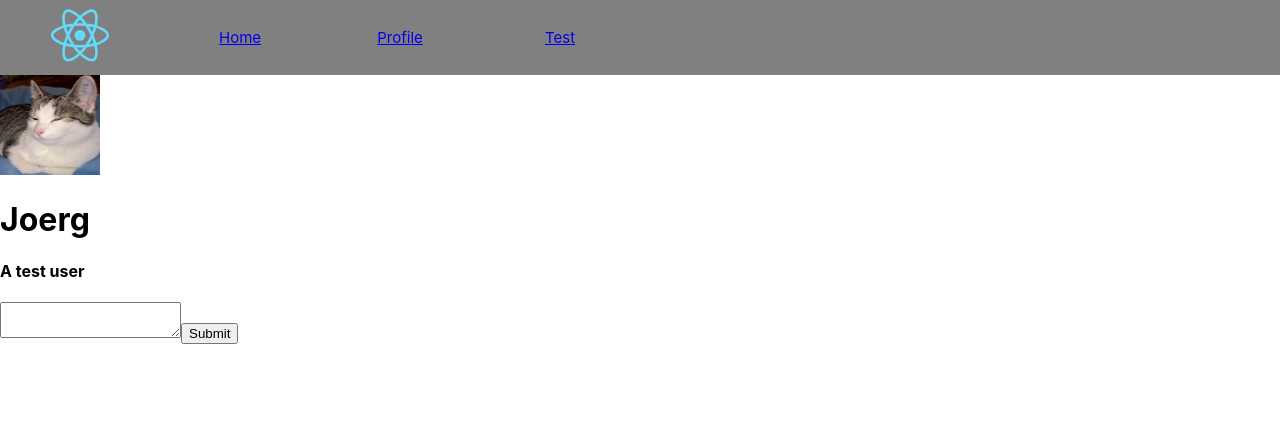
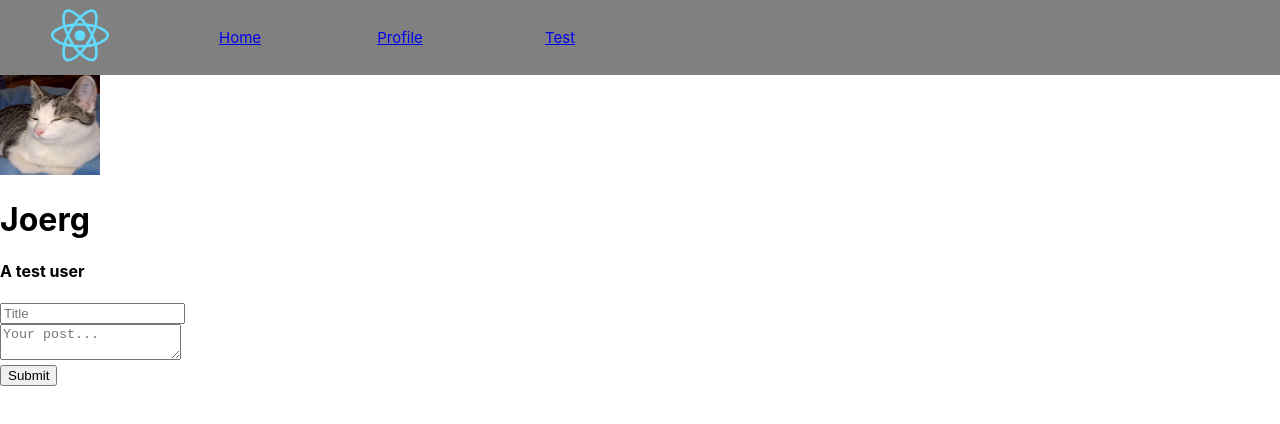
Before and after one commit to JoergSchmid/AlgoSocial, a React (Create React App) app: page / in a window 1280 px wide. Shown: the top 424 px of the page. Built offline with nearby package versions, Linux system fonts and the light colour scheme.

Commit message:
Add title to posts.

```diff
--- a/src/Profile/Post/Post.tsx
+++ b/src/Profile/Post/Post.tsx
@@ -1,5 +1,10 @@
-export default function Post(props: {message: string}) {
+import { postType } from "../Profile";
+
+export default function Post(props: {post: postType}) {
     return (
-        <p>{props.message}</p>
+        <>
+            <h2>{props.post.title}</h2>
+            <h4>{props.post.message}</h4>
+        </>
     );
 }
--- a/src/Profile/Post/PostTimeline.tsx
+++ b/src/Profile/Post/PostTimeline.tsx
@@ -1,11 +1,10 @@
+import { postType } from "../Profile";
 import Post from "./Post";
 
-type postsProp = {
-    posts: string[];
+export default function PostTimeline(props: {posts: postType[]}) {
+    return <> {
+        props.posts.map(post => {
+            return <Post post={post}/>;
+        })
+    }</>
 }
-
-export default function PostTimeline(props: postsProp) {
-    return <>{props.posts.map((post: string) => {
-        return (<Post message={post} />);
-    })}</>
-}
--- a/src/Profile/PostInput.tsx
+++ b/src/Profile/PostInput.tsx
@@ -1,23 +1,30 @@
 import { useState } from "react";
+import { postType } from "./Profile";
 
-type submitPostProp = {
-    submitPost: (text: string) => void;
+type submitPostProps = {
+    submitPost: (post: postType) => void;
 }
 
-export default function PostInput(submitPost: submitPostProp) {
-    const [textAreaValue, setTextAreaValue] = useState("")
-    const handleChange = (event: any) => {
-        setTextAreaValue(event.target.value);
+export default function PostInput(props: submitPostProps) {
+    const [titleValue, setTitleValue] = useState("")
+    const [messageValue, setMessageValue] = useState("")
+    const handleTitleChange = (event: any) => {
+        setTitleValue(event.target.value);
+    };
+    const handleMessageChange = (event: any) => {
+        setMessageValue(event.target.value);
     };
 
     return (
         <>
             <form onSubmit={(event) => {
-                submitPost.submitPost(textAreaValue);
+                props.submitPost({title: titleValue, message: messageValue});
                 event.preventDefault();
-                setTextAreaValue("");
+                setTitleValue("");
+                setMessageValue("");
                 }}>
-                <textarea value={textAreaValue} onChange={handleChange}></textarea>
+                <input type="text" value={titleValue} placeholder="Title" onChange={handleTitleChange}></input><br/>
+                <textarea value={messageValue} placeholder="Your post..." onChange={handleMessageChange}></textarea><br/>
                 <input type="submit" value={"Submit"}></input>
             </form>
 
--- a/src/Profile/Profile.tsx
+++ b/src/Profile/Profile.tsx
@@ -4,15 +4,16 @@ import PostTimeline from "./Post/PostTimeline"
 import pic from "../static/images/Joerg.jpg"
 import { User } from "../App";
 
-export type postsInterface = {
-    posts: Array<string>
+export type postType = {
+    title: string,
+    message: string
 }
 
 export default function Profile({user}: {user: User}) {
-    const [posts, setPosts] = useState<string[]>([]);
+    const [posts, setPosts] = useState<postType[]>([]);
 
-    function submitPost(text: string) {
-        setPosts(posts => [...posts, text]);
+    function submitPost({title, message}: postType): void {
+        setPosts(posts => [...posts, {title, message}]);
     }
 
     return (
```
